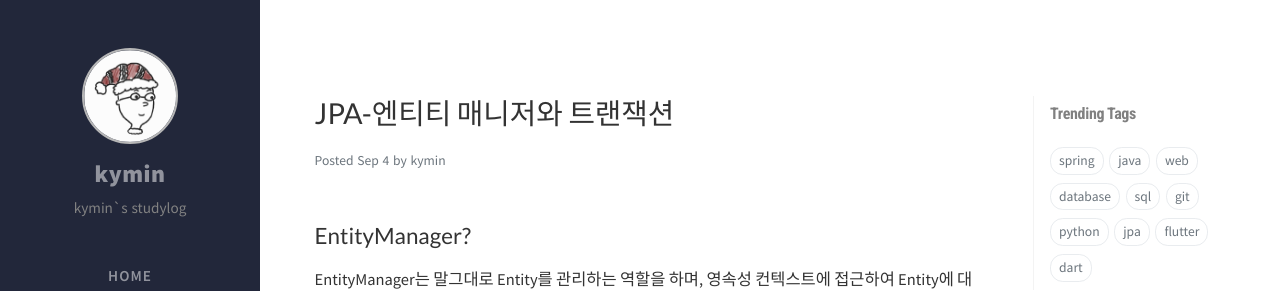
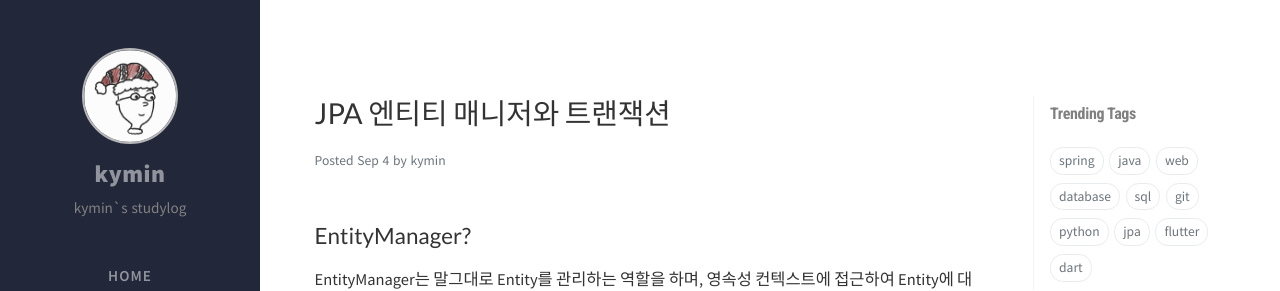
Before and after one commit to Kyoung-M1N/kyoung-M1N.github.io, a Jekyll site: the page built from _posts/spring/2024-09-04-[JPA]persistence_transaction.md, in a window 1280 px wide and 900 px high. Shown: the top 291 px of the window. Built offline with Jekyll 4.4.1, drawn with Linux system fonts in a browser that asks for light colours; nearby versions of some CDN libraries; comment, search, counter and statistics services are not loaded.

Commit message:
docs: 포스트 수정

```diff
--- a/_posts/spring/2024-09-04-[JPA]persistence_transaction.md
+++ b/_posts/spring/2024-09-04-[JPA]persistence_transaction.md
@@ -1,5 +1,5 @@
 ---
-title: JPA-엔티티 매니저와 트랜잭션
+title: JPA 엔티티 매니저와 트랜잭션
 author: kymin
 date: 2024-09-04 19:31
 categories: [JPA]
```
